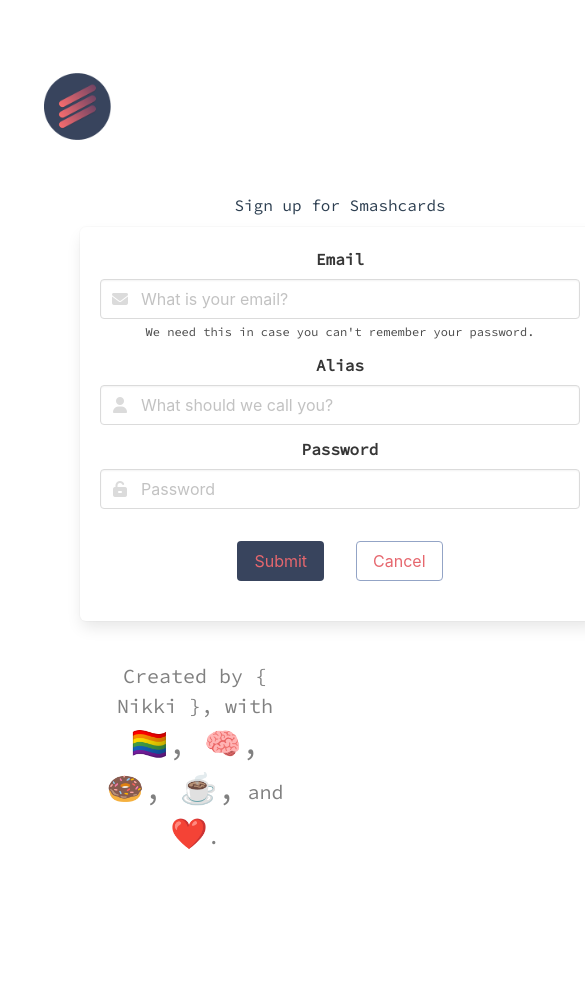
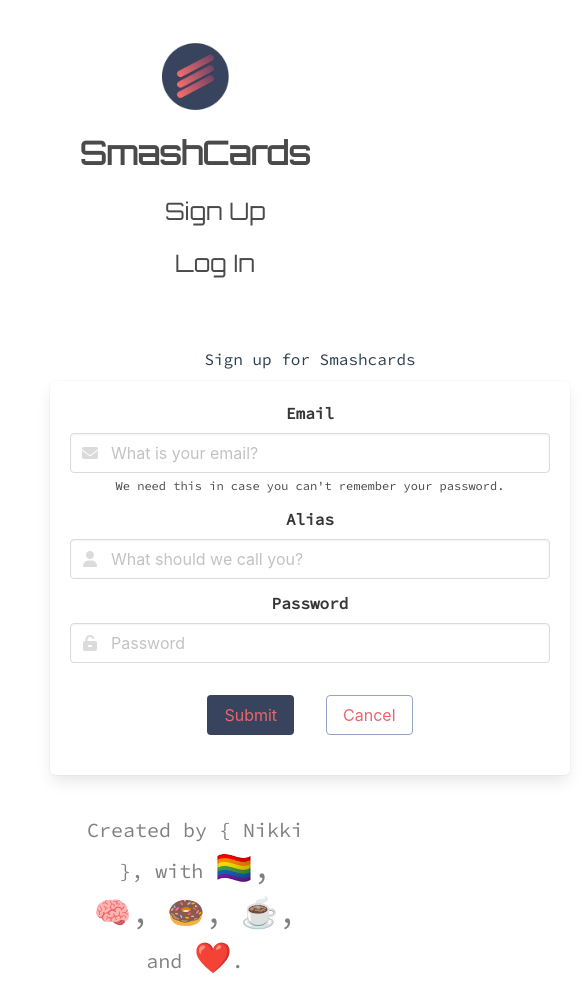
Before and after one commit to piknikki/smashcards-vue, a Vue app: page /signup in a window 390 px wide. Shown: the top 990 px of the page, 585 px wide, since content can reach past the window. Before the commit the page ends 896 px from the top, so only its background shows below. Built offline with nearby package versions, Linux system fonts and the light colour scheme; no server answers.

Commit message:
doing some clean up

```diff
--- a/src/App.vue
+++ b/src/App.vue
@@ -28,4 +28,10 @@
   margin-top: 30px;
   padding: 40px;
 }
+
+@media screen and (max-width: 534px) {
+  #app {
+    padding: 10px;
+  }
+}
 </style>
--- a/src/components/AddCard.vue
+++ b/src/components/AddCard.vue
@@ -41,7 +41,7 @@
       if (this.question) {
         this.slug = slugify(this.question, {
           replacement: '-',
-          remove: /[$*_+~?.'"!\-:@]/g,
+          remove: /[$*_+~.()'"!?\-:@]/g,
           lower: true
         })
       }
--- a/src/components/Directions.vue
+++ b/src/components/Directions.vue
@@ -1,7 +1,7 @@
 <template>
-  <div class="directions has-text-left container" v-if="this.$route.name == 'Home'">
-    <h3 @click="toggle = !toggle" class="subtitle">Directions  (click here to hide/show)</h3>
-    <ul v-show="toggle">
+  <div id="directions" class="directions has-text-left container" v-if="this.$route.name == 'Home'">
+    <h3 @click="toggle = !toggle" class="subtitle is-hidden-touch">Directions  (click here to hide/show)</h3>
+    <ul v-show="toggle" class="is-hidden-touch">
       <li>
         Size your window for the number of questions you want to attempt at a time.
       </li>
@@ -48,4 +48,10 @@
   list-style-type: circle;
 }
 
+@media screen and (max-width: 534px) {
+  #directions {
+    padding: 10px;
+  }
+}
+
 </style>
--- a/src/components/EditCard.vue
+++ b/src/components/EditCard.vue
@@ -51,7 +51,7 @@
       if (this.card.question) {
         this.card.slug = slugify(this.card.question, {
           replacement: '-',
-          remove: /[$*,_+~?.'"!\-:@]/g,
+          remove: /[$*_+~.()'"!?\-:@]/g,
           lower: true
         })
       }
--- a/src/components/Home.vue
+++ b/src/components/Home.vue
@@ -43,7 +43,7 @@
   },
   created () {
     this.allCards.forEach((card) => {
-      this.$set(card, 'isFlipped', false)
+      this.$set(card, 'isFlipped', false) // sets a property for each card
     })
 
     db.collection('allCards').get()
@@ -108,6 +108,18 @@
   opacity: 0;
 }
 
+@media screen and (max-width: 1023px) {
+  .home {
+    padding: 15px;
+  }
+}
+
+@media screen and (max-width: 534px) {
+  .home {
+    padding: 10px;
+  }
+}
+
 </style>
 
 <!--// scroll () {-->
--- a/src/components/Navbar.vue
+++ b/src/components/Navbar.vue
@@ -1,11 +1,11 @@
 <template>
   <div class="main-navbar">
     <nav class="navbar" role="navigation">
-      <div class="navbar-brand">
+      <div class="navbar-brand is-flex-touch is-justify-content-center">
         <img class="logo" src="../assets/logo.png">
       </div>
 
-      <div class="navbar-menu">
+      <div class="navbar-menu is-flex-touch is-justify-content-space-between is-flex-wrap-wrap">
         <div class="navbar-start is-vcentered">
           <router-link :to="{name: 'Home'}" class="navbar-item title">SmashCards</router-link>
         </div>
@@ -98,4 +98,28 @@
   color: #E6676E;
   cursor: default;
 }
+
+@media screen and (max-width: 1023px) {
+  .navbar-menu {
+    box-shadow: none;
+  }
+
+  .greet,
+  .logout {
+    margin: 0;
+  }
+}
+
+@media screen and (max-width: 534px) {
+  .navbar-menu {
+    flex-direction: column;
+    justify-content: center;
+  }
+
+  .greet,
+  .logout {
+    margin: 0;
+  }
+}
+
 </style>
```
